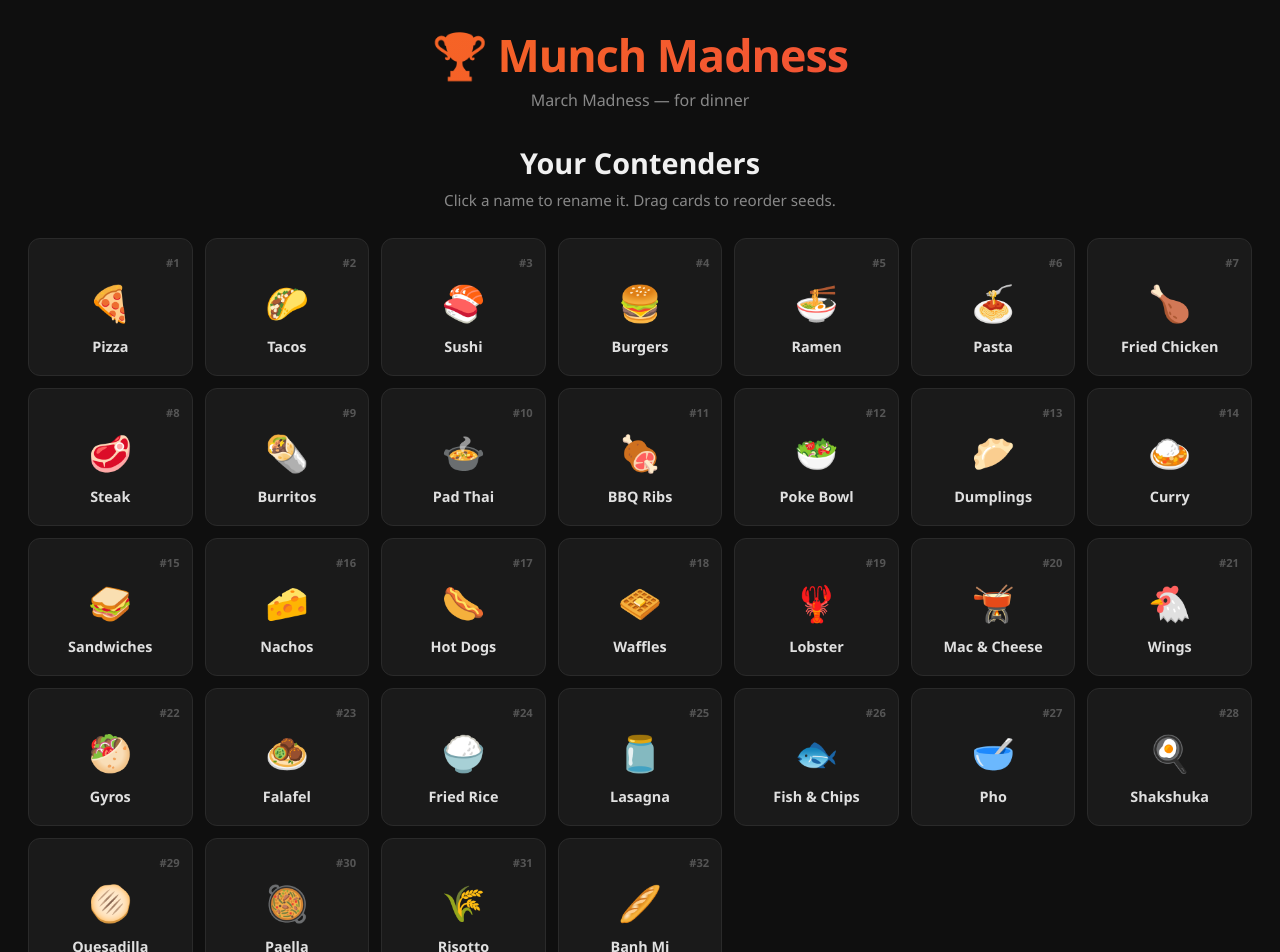
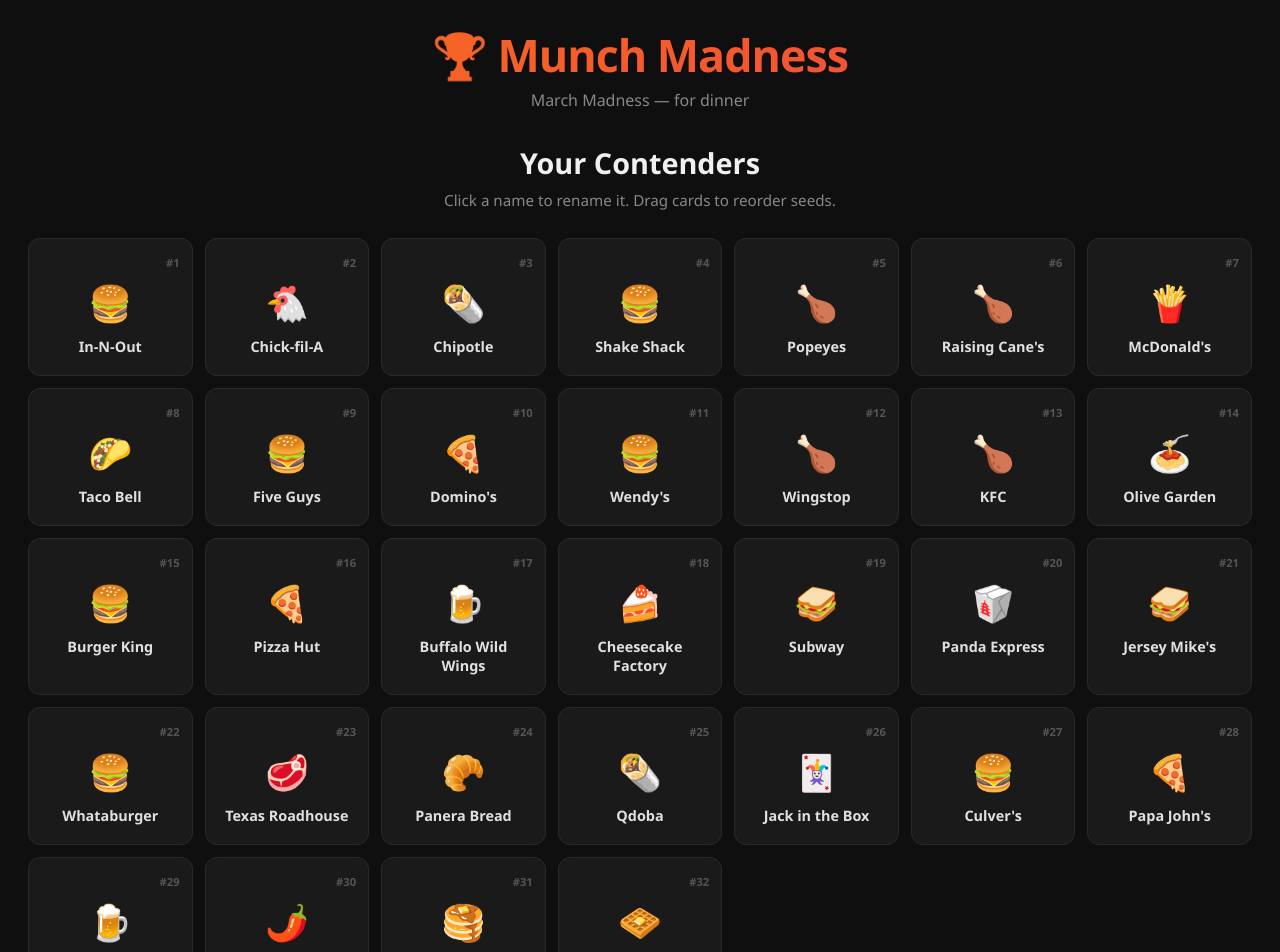
Before and after one commit to TriMPham98/Munch-Madness, a React (Vite) app: page / in a window 1280 px wide. Shown: the top 952 px of the page. Built offline with nearby package versions, Linux system fonts and the light colour scheme.

Commit message:
Add brand name restaurants

```diff
--- a/src/bracket.js
+++ b/src/bracket.js
@@ -1,36 +1,36 @@
 export const DEFAULT_FOODS = [
-  { id: 1,  name: 'Pizza',        emoji: '🍕' },
-  { id: 2,  name: 'Tacos',        emoji: '🌮' },
-  { id: 3,  name: 'Sushi',        emoji: '🍣' },
-  { id: 4,  name: 'Burgers',      emoji: '🍔' },
-  { id: 5,  name: 'Ramen',        emoji: '🍜' },
-  { id: 6,  name: 'Pasta',        emoji: '🍝' },
-  { id: 7,  name: 'Fried Chicken',emoji: '🍗' },
-  { id: 8,  name: 'Steak',        emoji: '🥩' },
-  { id: 9,  name: 'Burritos',     emoji: '🌯' },
-  { id: 10, name: 'Pad Thai',     emoji: '🍲' },
-  { id: 11, name: 'BBQ Ribs',     emoji: '🍖' },
-  { id: 12, name: 'Poke Bowl',    emoji: '🥗' },
-  { id: 13, name: 'Dumplings',    emoji: '🥟' },
-  { id: 14, name: 'Curry',        emoji: '🍛' },
-  { id: 15, name: 'Sandwiches',   emoji: '🥪' },
-  { id: 16, name: 'Nachos',       emoji: '🧀' },
-  { id: 17, name: 'Hot Dogs',     emoji: '🌭' },
-  { id: 18, name: 'Waffles',      emoji: '🧇' },
-  { id: 19, name: 'Lobster',      emoji: '🦞' },
-  { id: 20, name: 'Mac & Cheese', emoji: '🫕' },
-  { id: 21, name: 'Wings',        emoji: '🐔' },
-  { id: 22, name: 'Gyros',        emoji: '🥙' },
-  { id: 23, name: 'Falafel',      emoji: '🧆' },
-  { id: 24, name: 'Fried Rice',   emoji: '🍚' },
-  { id: 25, name: 'Lasagna',      emoji: '🫙' },
-  { id: 26, name: 'Fish & Chips', emoji: '🐟' },
-  { id: 27, name: 'Pho',          emoji: '🥣' },
-  { id: 28, name: 'Shakshuka',    emoji: '🍳' },
-  { id: 29, name: 'Quesadilla',   emoji: '🫓' },
-  { id: 30, name: 'Paella',       emoji: '🥘' },
-  { id: 31, name: 'Risotto',      emoji: '🌾' },
-  { id: 32, name: 'Banh Mi',      emoji: '🥖' },
+  { id: 1,  name: "In-N-Out",          emoji: '🍔' },
+  { id: 2,  name: "Chick-fil-A",       emoji: '🐔' },
+  { id: 3,  name: "Chipotle",          emoji: '🌯' },
+  { id: 4,  name: "Shake Shack",       emoji: '🍔' },
+  { id: 5,  name: "Popeyes",           emoji: '🍗' },
+  { id: 6,  name: "Raising Cane's",    emoji: '🍗' },
+  { id: 7,  name: "McDonald's",        emoji: '🍟' },
+  { id: 8,  name: "Taco Bell",         emoji: '🌮' },
+  { id: 9,  name: "Five Guys",         emoji: '🍔' },
+  { id: 10, name: "Domino's",          emoji: '🍕' },
+  { id: 11, name: "Wendy's",           emoji: '🍔' },
+  { id: 12, name: "Wingstop",          emoji: '🍗' },
+  { id: 13, name: "KFC",               emoji: '🍗' },
+  { id: 14, name: "Olive Garden",      emoji: '🍝' },
+  { id: 15, name: "Burger King",       emoji: '🍔' },
+  { id: 16, name: "Pizza Hut",         emoji: '🍕' },
+  { id: 17, name: "Buffalo Wild Wings",emoji: '🍺' },
+  { id: 18, name: "Cheesecake Factory",emoji: '🍰' },
+  { id: 19, name: "Subway",            emoji: '🥪' },
+  { id: 20, name: "Panda Express",     emoji: '🥡' },
+  { id: 21, name: "Jersey Mike's",     emoji: '🥪' },
+  { id: 22, name: "Whataburger",       emoji: '🍔' },
+  { id: 23, name: "Texas Roadhouse",   emoji: '🥩' },
+  { id: 24, name: "Panera Bread",      emoji: '🥐' },
+  { id: 25, name: "Qdoba",             emoji: '🌯' },
+  { id: 26, name: "Jack in the Box",   emoji: '🃏' },
+  { id: 27, name: "Culver's",          emoji: '🍔' },
+  { id: 28, name: "Papa John's",       emoji: '🍕' },
+  { id: 29, name: "Applebee's",        emoji: '🍺' },
+  { id: 30, name: "Chili's",           emoji: '🌶️' },
+  { id: 31, name: "IHOP",              emoji: '🥞' },
+  { id: 32, name: "Waffle House",      emoji: '🧇' },
 ]
 
 export const ROUND_NAMES = ['Round of 32', 'Round of 16', 'Quarterfinals', 'Semifinals', 'Championship']
```
